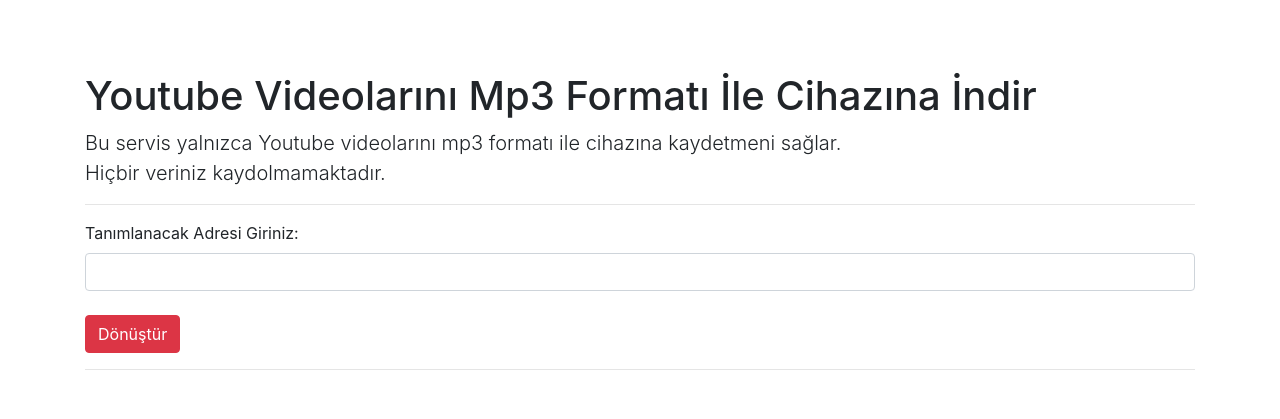
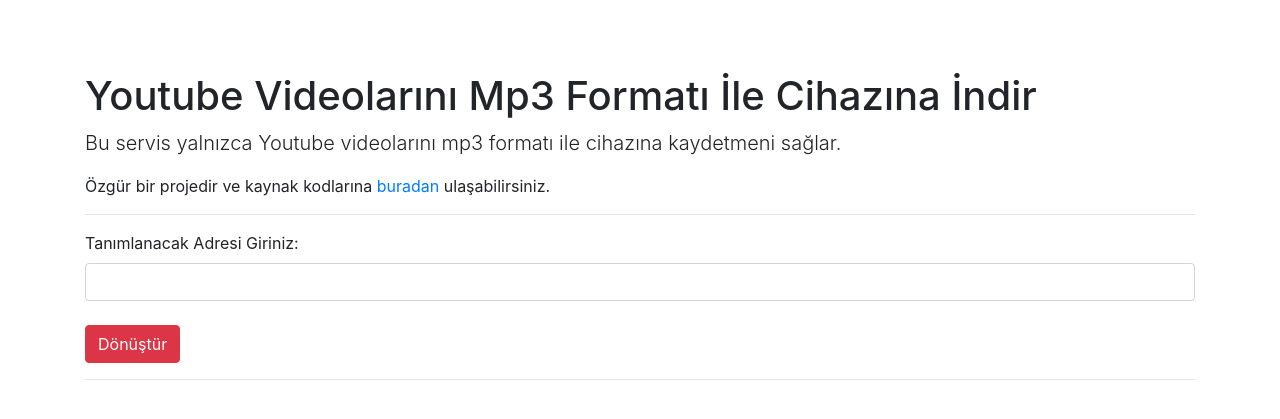
Before and after one commit to greatcodeco/mp3, a Flask app: page / in a window 1280 px wide. Shown: the part 56-475 px from the top of the page. Run offline with Flask 2, Linux system fonts and the light colour scheme; some libraries are stand-ins or nearby versions.

Commit message:
Anasaufa düzenlendi

```diff
--- a/templates/index.html
+++ b/templates/index.html
@@ -31,8 +31,9 @@
 
       <div class="starter-template">
         <h1>Youtube Videolarını Mp3 Formatı İle Cihazına İndir</h1>
-        <p class="lead">Bu servis yalnızca Youtube videolarını mp3 formatı ile cihazına kaydetmeni sağlar.<br> Hiçbir
-        veriniz kaydolmamaktadır.</p>
+        <p class="lead">Bu servis yalnızca Youtube videolarını mp3 formatı ile cihazına kaydetmeni sağlar.<br> <p>
+        Özgür bir projedir ve kaynak kodlarına <a href="https://github.com/greatcodeco/mp3">buradan</a> ulaşabilirsiniz.
+      </p>
       </div>
       <hr>
 
```
